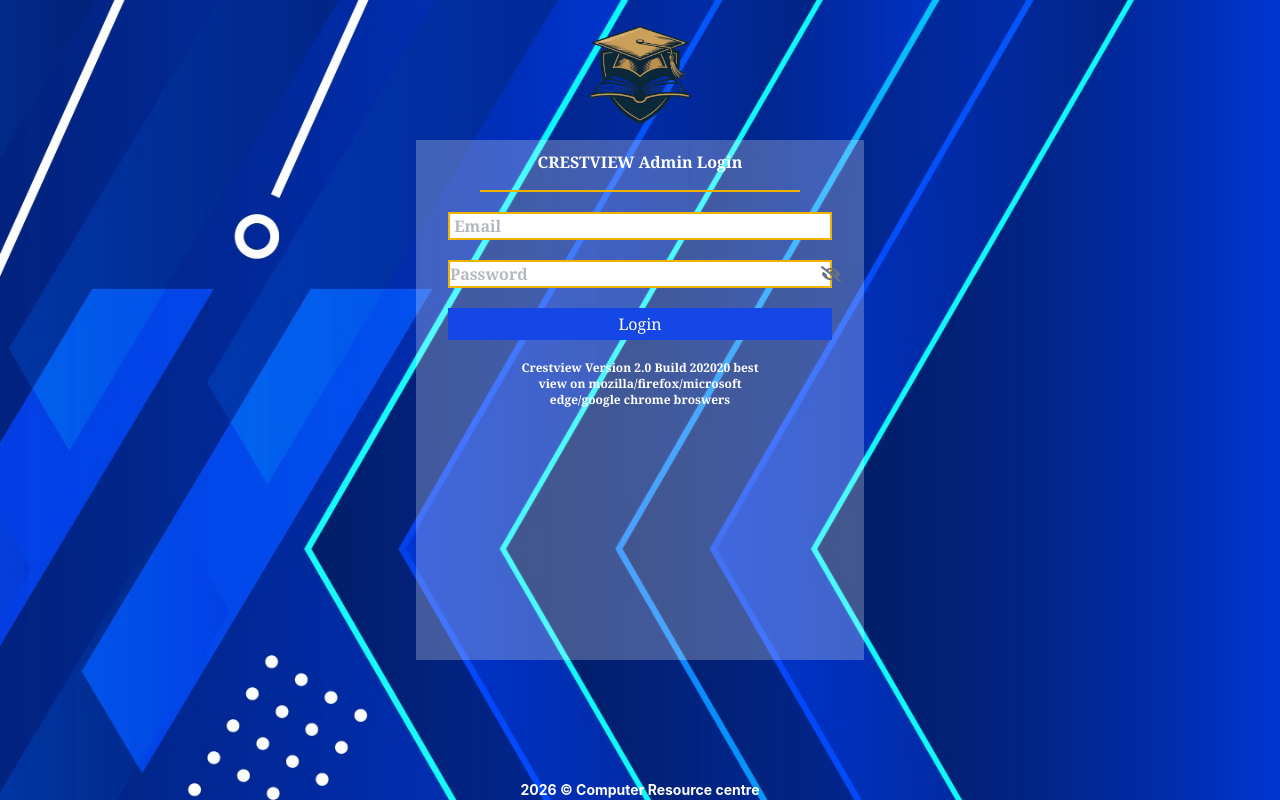
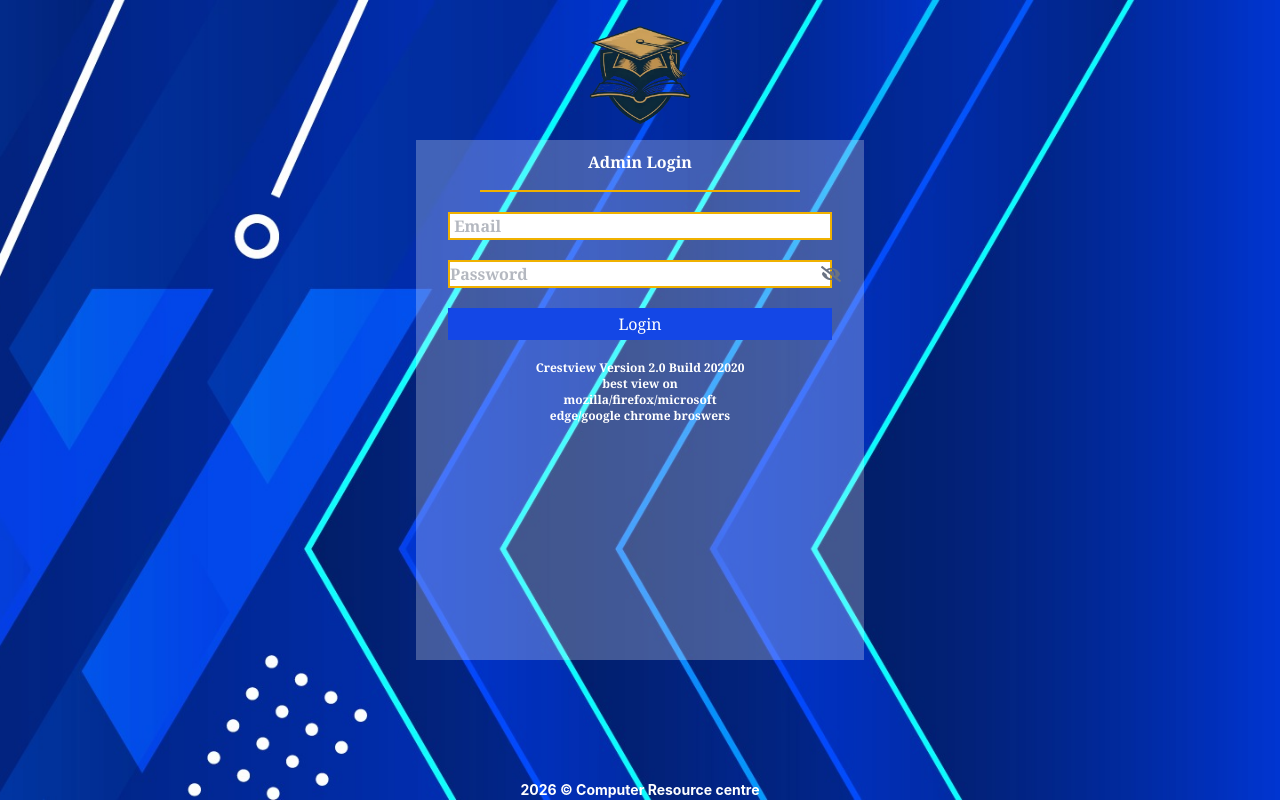
Before and after one commit to crownster9/university, a React (Vite) app: page /admin-login in a window 1280 px wide. Built offline with nearby package versions, Linux system fonts and the light colour scheme.

Commit message:
Updated error

```diff
--- a/src/components/Navbar.jsx
+++ b/src/components/Navbar.jsx
@@ -12,7 +12,7 @@ function Navbar() {
 
   return (
     <>
-     <nav className="fixed z-50 border-b-yellow-500 border-b-4 w-full navbar-title px-1">
+     <nav className="fixed overflow-hidden z-50 border-b-yellow-500 border-b-4 w-full navbar-title px-1 pr-4">
      <div className="flex justify-between">
      <div className="flex items-center">
         <img src="/logo.png" alt="logo" width="50"/>
@@ -36,7 +36,7 @@ function Navbar() {
         <li className="cursor-pointer font-semibold hover:text-gray-500 active:text-shadow-yellow-500 hover:font-normal"><Link to="/contact">Contact</Link></li>
      </ul>
      <button className="hidden md:flex my-auto py-1 px-3 rounded-sm cursor-pointer btn font-semibold">Login</button>
-     <button className=" md:hidden font-bold text-2xl cursor-pointer" onClick={toggleMenu}> <GiHamburgerMenu size={24}/> </button>
+     <button className=" md:hidden font-bold text-2xl  cursor-pointer" onClick={toggleMenu}> <GiHamburgerMenu size={24}/> </button>
      </div>
      </nav>
 
--- a/src/pages/AdminLogin.jsx
+++ b/src/pages/AdminLogin.jsx
@@ -16,7 +16,7 @@ function Admin_login() {
 
 <div className="inset-8 inset-y-35 max-w-md  bg-white opacity-25 flex justify-center items-center m-auto absolute w-1/2"></div>
 <div className="font-serif absolute inset-x-0 flex flex-col justify-center text-center">
-        <h1 className="text-white font-bold text-md">CRESTVIEW Admin Login</h1>
+        <h1 className="text-white font-bold text-md"> Admin Login</h1>
 
     <div className="boder-b-2 border-yellow-500 border w-1/4 mt-4 mx-auto "></div>
     <form  className=" mt-5 space-y-5">
@@ -38,7 +38,7 @@ function Admin_login() {
     </div>
      <button className='cursor-pointer bg-blue-700 text-white max-w-sm w-1/3 py-1 active:bg-blue-900 active:text-white hover:border-black hover:border-2' type="button"><Link to="/admin_page">Login</Link> </button>
     </form>
-    <p className="mt-5 text-white  flex px-15 md:font-bold text-xs  md:px-10 mx-auto flex-wrap max-w-86">
+    <p className="mt-5 text-white flex  px-15 md:font-bold text-xs  md:px-10 mx-auto flex-wrap max-w-75">
         Crestview Version 2.0 Build 202020
         best view on mozilla/firefox/microsoft edge/google chrome broswers
     </p>
```
